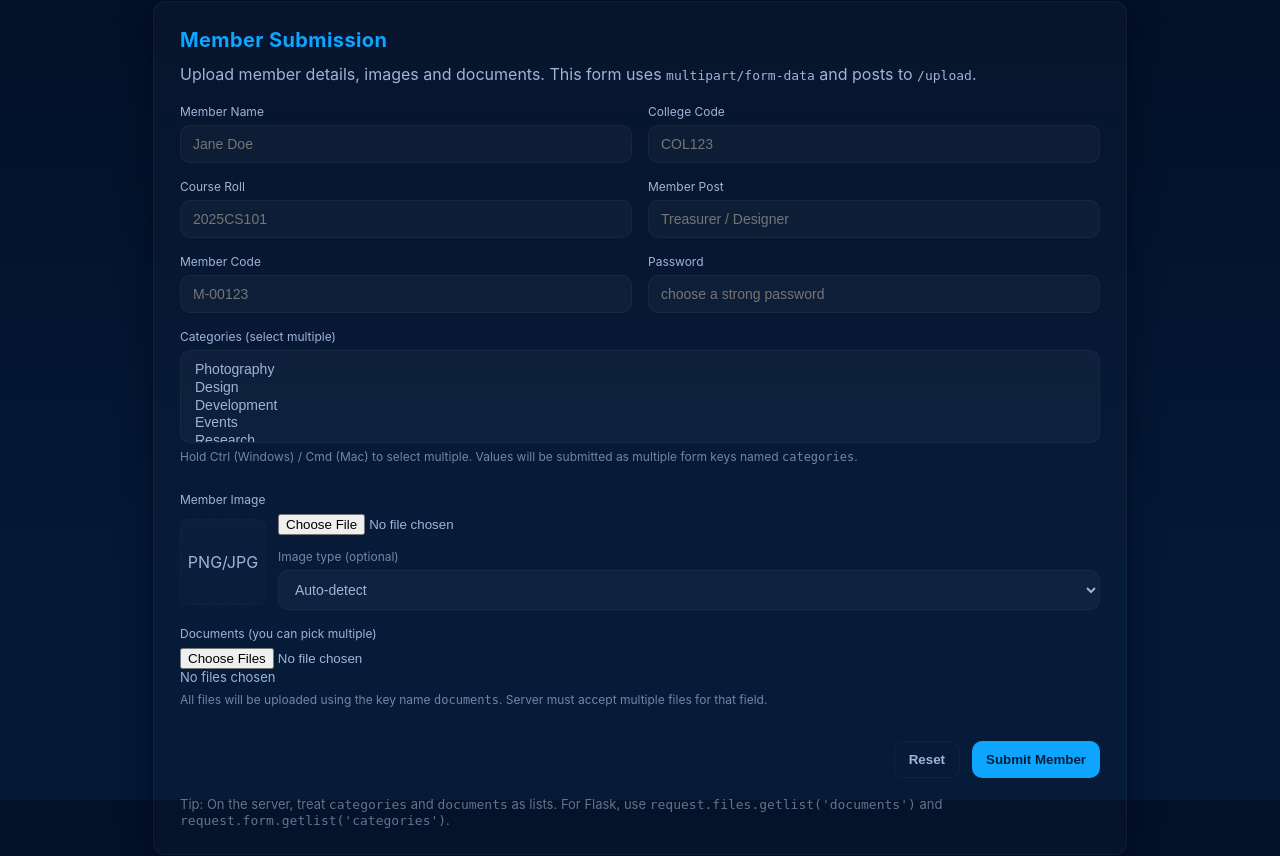
After one commit to Mick-Mick01/PortFolio, a Flask app: template app/templates/Uplaod_Member.html in a window 1280 px wide. The commit adds this page. Run offline with Flask 3, Linux system fonts and the light colour scheme; the template is opened without the code that fills it, so the values that code supplies are empty.

Commit message:
Added Upload_Members.html

```diff
--- /dev/null
+++ b/app/templates/Uplaod_Member.html
@@ -0,0 +1,206 @@
+<!doctype html>
+<html lang="en">
+<head>
+  <meta charset="utf-8" />
+  <meta name="viewport" content="width=device-width,initial-scale=1" />
+  <title>Member Upload Form</title>
+  <style>
+    :root{
+      --bg:#031028; /* very dark blue */
+      --panel:#072043; /* slightly lighter */
+      --accent:#0ea5ff; /* bright cyan */
+      --muted:#9fb4d8;
+      --glass: rgba(255,255,255,0.03);
+      --radius:12px;
+      font-family: Inter, system-ui, -apple-system, 'Segoe UI', Roboto, 'Helvetica Neue', Arial;
+    }
+    html,body{height:100%;}
+    body{
+      margin:0;
+      background: linear-gradient(180deg,var(--bg), #041936 70%);
+      color:var(--muted);
+      display:flex;
+      align-items:center;
+      justify-content:center;
+      padding:28px;
+    }
+
+    .card{
+      width:100%;
+      max-width:920px;
+      background:linear-gradient(180deg, rgba(255,255,255,0.02), rgba(255,255,255,0.01));
+      border:1px solid rgba(255,255,255,0.04);
+      border-radius:var(--radius);
+      padding:26px;
+      box-shadow: 0 10px 30px rgba(2,6,23,0.6), inset 0 1px 0 rgba(255,255,255,0.02);
+    }
+
+    h1{
+      margin:0 0 12px 0;
+      color:var(--accent);
+      font-size:20px;
+      letter-spacing:0.4px;
+    }
+    p.lead{margin:0 0 20px 0; color:var(--muted);}
+
+    form{display:grid;grid-template-columns:1fr 1fr;gap:16px}
+    .full{grid-column:1/-1}
+
+    label{display:block;font-size:12px;margin-bottom:6px;color:var(--muted);}
+    input[type=text], input[type=password], select, textarea, .file, .multiselect{
+      width:100%;
+      padding:10px 12px;
+      background:var(--glass);
+      border:1px solid rgba(255,255,255,0.04);
+      color:var(--muted);
+      border-radius:10px;
+      outline:none;
+      box-sizing:border-box;
+      font-size:14px;
+    }
+    input:focus, select:focus, textarea:focus{box-shadow:0 0 0 4px rgba(14,165,255,0.06); border-color:var(--accent)}
+
+    .hint{font-size:12px;color:rgba(159,180,216,0.7);margin-top:6px}
+
+    .file-row{display:flex;gap:12px;align-items:center}
+    .file-preview{width:84px;height:84px;border-radius:8px;background:linear-gradient(180deg, rgba(255,255,255,0.02), rgba(255,255,255,0.01));display:flex;align-items:center;justify-content:center;border:1px dashed rgba(255,255,255,0.03);overflow:hidden}
+    .file-preview img{max-width:100%;max-height:100%;display:block}
+
+    .files-list{font-size:13px;color:var(--muted);line-height:1.3}
+
+    .actions{display:flex;gap:12px;justify-content:flex-end;grid-column:1/-1;margin-top:6px}
+    button{
+      background:var(--accent);
+      color:#02203a;
+      border:none;padding:10px 14px;border-radius:10px;font-weight:600;cursor:pointer
+    }
+    button.ghost{background:transparent;color:var(--muted);border:1px solid rgba(255,255,255,0.04)}
+
+    /* responsive */
+    @media (max-width:720px){
+      form{grid-template-columns:1fr}
+      .file-preview{width:64px;height:64px}
+    }
+
+    /* small helper chip */
+    .chip{display:inline-block;padding:6px 10px;border-radius:999px;background:rgba(255,255,255,0.02);border:1px solid rgba(255,255,255,0.03);font-size:13px;color:var(--muted)}
+
+    /* multi-select tags */
+    .tags{display:flex;gap:8px;flex-wrap:wrap}
+    .tag{background:rgba(14,165,255,0.12);color:var(--accent);padding:6px 8px;border-radius:999px;font-size:13px}
+
+  </style>
+</head>
+<body>
+  <div class="card">
+    <h1>Member Submission</h1>
+    <p class="lead">Upload member details, images and documents. This form uses <code>multipart/form-data</code> and posts to <code>/upload</code>.</p>
+
+    <form id="memberForm" action="/upload" method="post" enctype="multipart/form-data">
+      <div>
+        <label for="memberName">Member Name</label>
+        <input id="memberName" name="memberName" type="text" placeholder="Jane Doe" required />
+      </div>
+
+      <div>
+        <label for="collegeCode">College Code</label>
+        <input id="collegeCode" name="collegeCode" type="text" placeholder="COL123" required />
+      </div>
+
+      <div>
+        <label for="course_Roll">Course Roll</label>
+        <input id="course_Roll" name="course_Roll" type="text" placeholder="2025CS101" />
+      </div>
+
+      <div>
+        <label for="memberPost">Member Post</label>
+        <input id="memberPost" name="memberPost" type="text" placeholder="Treasurer / Designer" />
+      </div>
+
+      <div>
+        <label for="memberCode">Member Code</label>
+        <input id="memberCode" name="memberCode" type="text" placeholder="M-00123" />
+      </div>
+
+      <div>
+        <label for="passwd">Password</label>
+        <input id="passwd" name="passwd" type="password" placeholder="choose a strong password" />
+      </div>
+
+      <div class="full">
+        <label for="categories">Categories (select multiple)</label>
+        <select id="categories" name="categories" multiple size="4" class="multiselect">
+          <option value="photography">Photography</option>
+          <option value="design">Design</option>
+          <option value="development">Development</option>
+          <option value="events">Events</option>
+          <option value="research">Research</option>
+        </select>
+        <p class="hint">Hold Ctrl (Windows) / Cmd (Mac) to select multiple. Values will be submitted as multiple form keys named <code>categories</code>.</p>
+      </div>
+
+      <div class="full">
+        <label>Member Image</label>
+        <div class="file-row">
+          <div class="file-preview" id="imgPreview">PNG/JPG</div>
+          <div style="flex:1">
+            <input id="memberImageContent" name="memberImageContent" type="file" accept="image/*" />
+            <div style="height:8px"></div>
+            <label for="memberImageType" class="hint">Image type (optional)</label>
+            <select id="memberImageType" name="memberImageType">
+              <option value="auto">Auto-detect</option>
+              <option value="image/png">image/png</option>
+              <option value="image/jpeg">image/jpeg</option>
+              <option value="image/webp">image/webp</option>
+            </select>
+          </div>
+        </div>
+      </div>
+
+      <div class="full">
+        <label for="documents">Documents (you can pick multiple)</label>
+        <input id="documents" name="documents" type="file" multiple />
+        <div class="files-list" id="filesList">No files chosen</div>
+        <p class="hint">All files will be uploaded using the key name <code>documents</code>. Server must accept multiple files for that field.</p>
+      </div>
+
+      <div class="actions full">
+        <button type="button" class="ghost" onclick="resetForm()">Reset</button>
+        <button type="submit">Submit Member</button>
+      </div>
+    </form>
+
+    <div style="margin-top:18px;color:rgba(159,180,216,0.6);font-size:13px">Tip: On the server, treat <code>categories</code> and <code>documents</code> as lists. For Flask, use <code>request.files.getlist('documents')</code> and <code>request.form.getlist('categories')</code>.</div>
+
+  </div>
+
+  <script>
+    const imgInput = document.getElementById('memberImageContent');
+    const imgPreview = document.getElementById('imgPreview');
+    const docsInput = document.getElementById('documents');
+    const filesList = document.getElementById('filesList');
+
+    imgInput.addEventListener('change', e => {
+      const f = e.target.files[0];
+      if(!f){ imgPreview.textContent = 'PNG/JPG'; return }
+      if(!f.type.startsWith('image/')){ imgPreview.textContent = 'Not an image'; return }
+      const url = URL.createObjectURL(f);
+      imgPreview.innerHTML = '';
+      const im = document.createElement('img'); im.src = url;
+      imgPreview.appendChild(im);
+    });
+
+    docsInput.addEventListener('change', e => {
+      const list = Array.from(e.target.files).map(f => `${f.name} (${Math.round(f.size/1024)} KB)`);
+      filesList.textContent = list.length ? list.join('\n') : 'No files chosen';
+    });
+
+    function resetForm(){
+      const form = document.getElementById('memberForm');
+      form.reset();
+      imgPreview.innerHTML = 'PNG/JPG';
+      filesList.textContent = 'No files chosen';
+    }
+  </script>
+</body>
+</html>
--- a/app/templates/memberDashboard.html
+++ b/app/templates/memberDashboard.html
@@ -295,6 +295,8 @@
       <button class="project-button" onclick="window.location.href='/editCategory/{{member.memberCode}}' ">Edit Category</button>
     </div>
 
+
+
   </div>
 
   <!-- Footer -->
```
